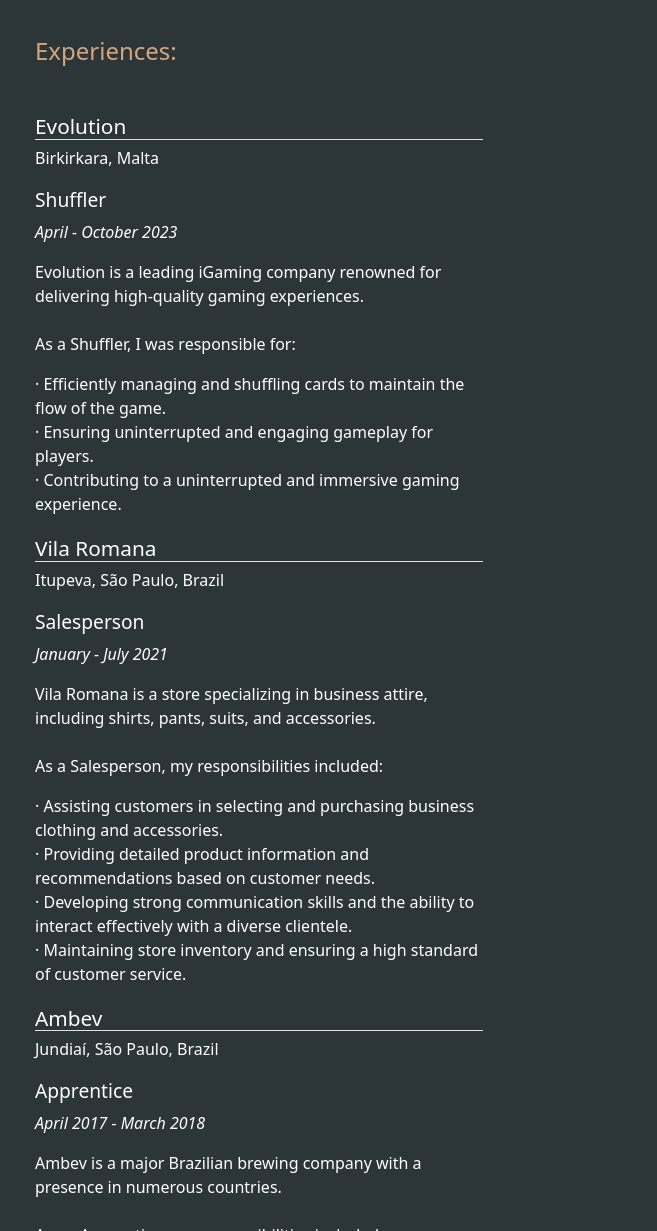
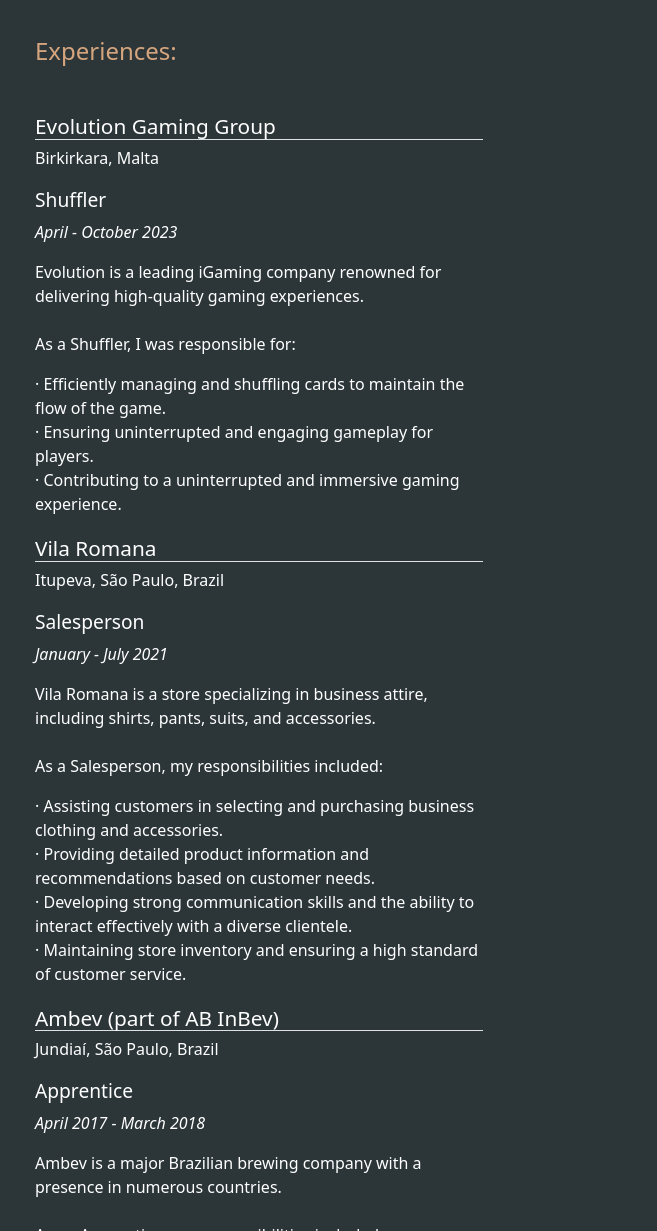
Before and after one commit to vicmazzola/real-portfolio, a plain HTML site: page resume.html in a window 1280 px wide. Shown: the part 615-1846 px from the top of the page, 157-814 px from the left. Drawn offline with nearby package versions, Linux system fonts and the light colour scheme; grey boxes are pictures that could not be loaded.

Commit message:
add full name company

```diff
--- a/resume.html
+++ b/resume.html
@@ -74,7 +74,7 @@
             <h2 class="presentation__content__title">Experiences:</h2>
             <ul class="presentation__content__list">
                 <li class="presentation__content__item">
-                    <h3 class="presentation__content__company border-bottom">Evolution</h3>
+                    <h3 class="presentation__content__company border-bottom">Evolution Gaming Group</h3>
                     <p class="presentation__content__location">Birkirkara, Malta</p>
                     <p class="presentation__content__role">Shuffler</p>
                     <p class="presentation__content__duration">April - October 2023</p>
@@ -111,7 +111,7 @@
                 </li>
 
                 <li class="presentation__content__item">
-                    <h3 class="presentation__content__company border-bottom">Ambev</h3>
+                    <h3 class="presentation__content__company border-bottom">Ambev (part of AB InBev)</h3>
                     <p class="presentation__content__location">Jundiaí, São Paulo, Brazil</p>
                     <p class="presentation__content__role">Apprentice</p>
                     <p class="presentation__content__duration">April 2017 - March 2018</p>
```
